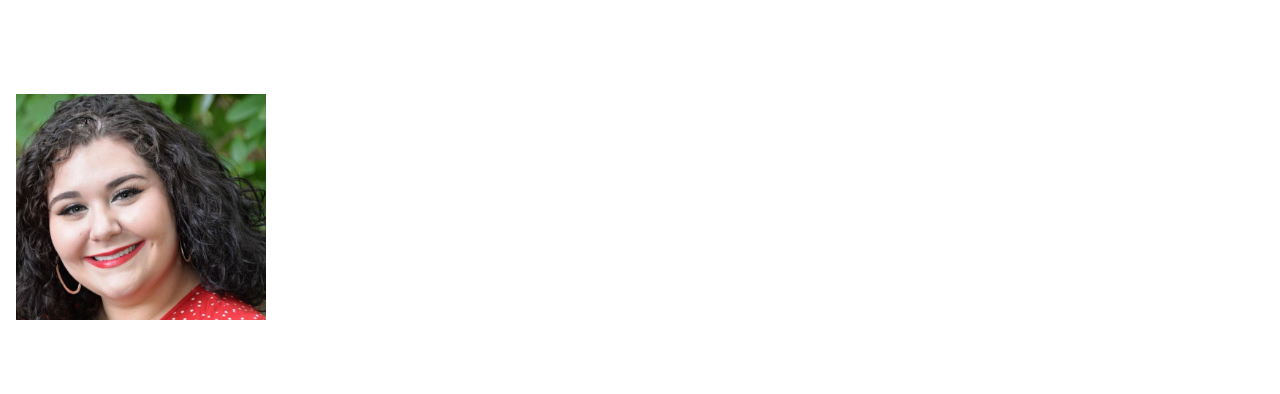
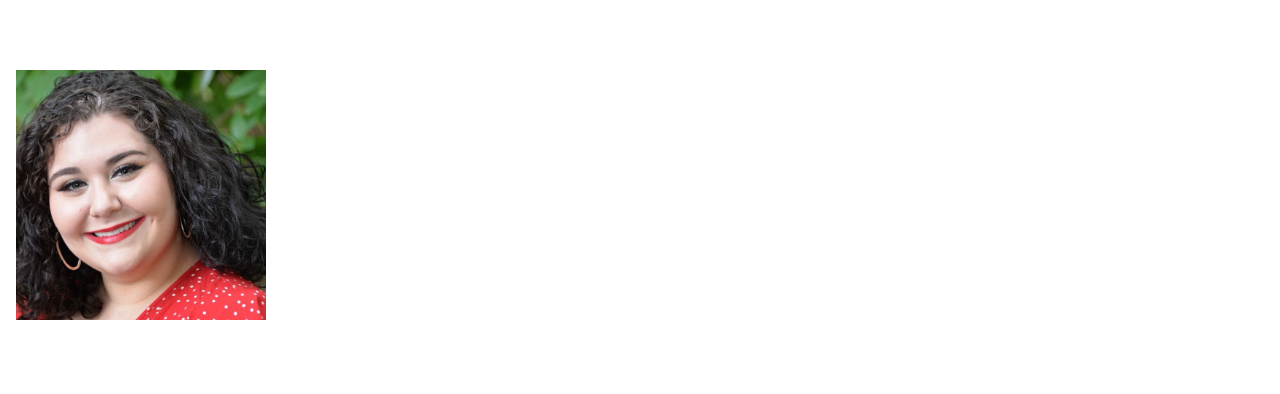
Before and after one commit to b1uef0x/cc_portfolio, a Next.js app: page / in a window 1280 px wide. Shown: the part 269-663 px from the top of the page. Built offline with nearby package versions, Linux system fonts and the light colour scheme.

Commit message:
unstyle image

```diff
--- a/styles/custom.css
+++ b/styles/custom.css
@@ -47,7 +47,6 @@
 }
 
 .rounded-full {
-    margin-top: 24px !important;
 }
 
 h1 {
```
